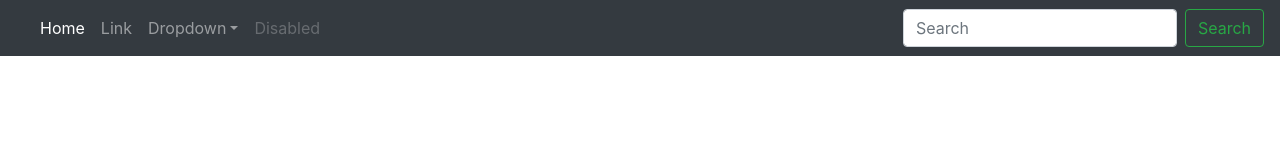
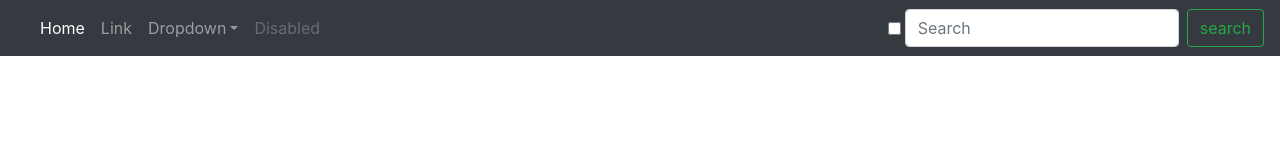
Before and after one commit to kodemia/react-4ta, a React (Create React App) app: page / in a window 1280 px wide. Shown: the top 160 px of the page. Built offline with nearby package versions, Linux system fonts and the light colour scheme.

Commit message:
add list rendering and conditional rendering

```diff
--- /dev/null
+++ b/src/components/Button.js
@@ -0,0 +1,20 @@
+import React from 'react'
+
+function Button(props) {
+  const styles = ['btn my-2 my-sm-0']
+
+  if (props.btnClass) styles.push(props.btnClass)
+
+  const className = styles.join(' ')
+
+  return (
+    <button
+      className={className}
+      type={props.type}
+    >
+      { props.text }
+    </button>
+  )
+}
+
+export default Button
--- /dev/null
+++ b/src/components/FormCheckbox.js
@@ -0,0 +1,39 @@
+import React, { Component } from 'react'
+
+class FormCheckbox extends Component {
+  constructor(props) {
+    super(props)
+
+    this.state = {
+      isActive: false
+    }
+  }
+
+  toggleActive() {
+    this.setState({ isActive: !this.state.isActive })
+  }
+
+  render() {
+    return (
+      <div className="form-check">
+        <input
+          className="form-check-input"
+          type="checkbox"
+          checked={this.state.isActive}
+          id={this.props.id}
+          onChange={this.toggleActive.bind(this)}
+        />
+        { this.state.isActive && (
+          <label
+            className="form-check-label text-light"
+            for={this.props.id}
+          >
+            { this.props.label }
+          </label>
+        )}
+      </div>
+    )
+  }
+}
+
+export default FormCheckbox
--- /dev/null
+++ b/src/components/FormInput.js
@@ -0,0 +1,32 @@
+import React, { Component } from 'react'
+
+class FormInput extends Component {
+  constructor(props) {
+    super(props)
+
+    this.state = {
+      text: ''
+    }
+  }
+
+  onChangeValue(event) {
+    const text = event.target.value
+
+    this.setState({ text })
+  }
+
+  render() {
+    return (
+      <input
+        className="form-control mr-sm-2"
+        type={this.props.type}
+        placeholder={this.props.placeholder}
+        aria-label={this.props.ariaLabel}
+        value={this.state.text}
+        onChange={this.onChangeValue.bind(this)}
+      />
+    )
+  }
+}
+
+export default FormInput
--- a/src/components/Navbar.js
+++ b/src/components/Navbar.js
@@ -11,12 +11,22 @@ import NavbarNavLink from './NavbarNavLink'
 import DropdownMenu from './DropdownMenu'
 import DropdownMenuItem from './DropdownMenuItem'
 
+import FormInput from './FormInput'
+import FormCheckbox from './FormCheckbox'
+import Button from './Button'
+
 class Navbar extends Component {
   constructor(props) {
     super(props)
 
     this.state = {
-      active: false
+      active: false,
+      options: [
+        { to: '/action', text: 'Action'},
+        { to: '/another-action', text: 'Another action'},
+        { divider: true },
+        { to: '/something-else-here', text: 'Something else here'}
+      ]
     }
   }
 
@@ -44,6 +54,7 @@ class Navbar extends Component {
                 label="go to home page (current)"
               />
             </NavbarNavItem>
+
             <NavbarNavItem>
               <NavbarNavLink
                 to="/link"
@@ -51,6 +62,7 @@ class Navbar extends Component {
                 label="go to link page"
               />
             </NavbarNavItem>
+
             <NavbarNavItem dropdown>
               <NavbarNavLink
                 id="navbarDropdown"
@@ -62,28 +74,24 @@ class Navbar extends Component {
                 dropdownToggle
                 onClick={this.toggleDropdownActive.bind(this)}
               />
+
               <DropdownMenu
                 ariaLabelledBy="dropdownmenu"
                 active={this.state.active}
               >
-                <DropdownMenuItem
-                  to="/action"
-                  text="action"
-                />
-
-                <DropdownMenuItem
-                  to="/another-action"
-                  text="Another action"
-                />
-
-                <div className="dropdown-divider"/>
-
-                <DropdownMenuItem
-                  to="/something-else-here"
-                  text="Something else here"
-                />
+                { this.state.options.map((option) => (
+                    !option.divider ? (
+                      <DropdownMenuItem
+                        to={option.to}
+                        text={option.text}
+                      />
+                    ) : (
+                      <div className="dropdown-divider"/>
+                    )
+                  ))}
               </DropdownMenu>
             </NavbarNavItem>
+
             <NavbarNavItem>
               <NavbarNavLink
                 className="nav-link disabled"
@@ -95,21 +103,21 @@ class Navbar extends Component {
             </NavbarNavItem>
           </NavbarNav>
 
-          <form
-            className="form-inline my-2 my-lg-0"
-          >
-            <input
-              className="form-control mr-sm-2"
+          <form className="form-inline my-2 my-lg-0">
+            <FormCheckbox
+              id="looky"
+              label="Tendré suerte?"
+            />
+            <FormInput
               type="search"
               placeholder="Search"
-              aria-label="Search"
+              ariaLabel="Search"
             />
-            <button
-              className="btn btn-outline-success my-2 my-sm-0"
+            <Button
+              btnClass="btn-outline-success"
               type="submit"
-            >
-              Search
-            </button>
+              text="search"
+            />
           </form>
         </NavbarCollapse>
       </nav>
```
